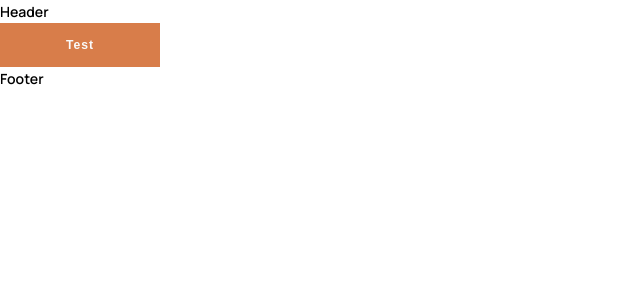
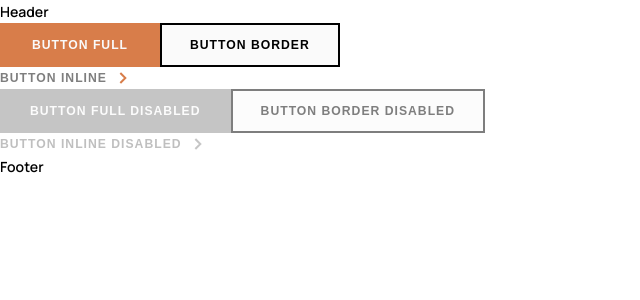
Before and after one commit to Arteque/audiophileshop, a React (Vite) app: page / in a window 1280 px wide. Shown: the top 300 px of the page, without its empty margins (0-640 px from the left). Built offline with nearby package versions, Linux system fonts and the light colour scheme.

Commit message:
Button Component: Full |Border and Inline

```diff
--- a/src/Components/Buttons/Button.tsx
+++ b/src/Components/Buttons/Button.tsx
@@ -4,7 +4,7 @@ interface ButtonProps {
   disabled?: boolean;
   loading?: boolean;
   className?: string;
-  type: "full" | "border";
+  type: "full" | "border" | "inline";
   onClick?: () => void | Promise<void>;
   children: ReactNode | string;
 }
@@ -52,7 +52,15 @@ const isLoading = loading ?? dataLoading
       disabled={disabled || loading}
       {...props}
     >
-      {isLoading ? <span className="loading">...</span> : <span>{children}</span>}
+      {isLoading
+      ?
+      <span className="loading">loading</span>
+      :
+      <>
+        <span className="text">{children}</span>
+        {type === 'inline' && <span className="icon"><img src="./public/shared/desktop/icon-arrow-right.svg" alt="Arrow Right Icon" /></span>}
+      </>
+      }
     </button>
   );
 };
--- a/src/Pages/Dashboard/Start.tsx
+++ b/src/Pages/Dashboard/Start.tsx
@@ -1,19 +1,17 @@
 import Button from "../../Components/Buttons/Button"
 const Start = () => {
 
-  const clickhandler = (): Promise<void> => {
-    return new Promise((resolve) => {
-      setTimeout(() => {
-        console.log("Yes");
-        resolve();
-      }, 5000);
-    });
-  };
+
 
 
   return (
     <>
-        <Button onClick={clickhandler} type="full">Test</Button>
+        <Button type="full">Button Full</Button>
+        <Button type="border">Button Border</Button>
+        <Button type="inline">Button inline</Button>
+        <Button type="full" disabled>Button Full Disabled</Button>
+        <Button type="border" disabled>Button Border Disabled</Button>
+        <Button type="inline" disabled>Button inline Disabled</Button>
     </>
   )
 }
--- a/src/Styles/App.scss
+++ b/src/Styles/App.scss
@@ -29,3 +29,7 @@ body {
   line-height: 1.563rem;
   font-weight: 600;
 }
+
+img{
+    display:block;
+}
--- a/src/Styles/Buttons/Button.scss
+++ b/src/Styles/Buttons/Button.scss
@@ -1,4 +1,4 @@
-.button{
+.button {
   padding: 1rem 2rem;
   font-size: 0.813rem;
   letter-spacing: 1px;
@@ -6,47 +6,66 @@
   border: unset;
   font-weight: 700;
   min-width: 160px;
+  background: unset;
+  text-transform: uppercase;
   cursor: pointer;
   // ####################### Button Full Start
-    &.full{
+  &.full {
     color: var(--clr-ntr-400);
-        background-color:var(--clr-prime-100);
-        &:hover{
-            background-color: var(--clr-prime-200);
-        }
+    background-color: var(--clr-prime-100);
   }
   // ####################### Button Full End
 
   // ####################### Button Border Start
-    &.border{
+  &.border {
     background-color: var(--clr-ntr-400);
-        color:var(--clr-ntr-100);
-        position:relative;
-        &::before{
-            content:"";
-            position:absolute;
+    color: var(--clr-ntr-100);
+    position: relative;
+    &::before {
+      content: "";
+      position: absolute;
       inset: 0;
-            border:2px solid var(--clr-ntr-100);
-        }
-        &:hover{
-            background-color: var(--clr-ntr-100);
-            color:var(--clr-ntr-400);
+      border: 2px solid var(--clr-ntr-100);
     }
   }
   // ####################### Button Border End
 
   // ####################### Button Inline Start
-    &.inline{
-        background-color: var(--clr-ntr-400);
-        color:var(--clr-ntr-100);
-        border:2px solid var(--clr-ntr-100);
-        &:hover{
-            background-color: var(--clr-ntr-100);
-            color:var(--clr-ntr-400);
+  &.inline {
+    padding: 4px 0;
+    display: flex;
+    gap: 0.813rem;
+    align-items: center;
+    color: var(--clr-ntr-100);
+    .text{
+        opacity: 0.5;
     }
   }
   // ####################### Button Inline End
+
+  // Hover State Start
+  &:hover {
+    &:not(:disabled) {
+      &.full {
+        background-color: var(--clr-prime-200);
       }
-button:disabled{
+      &.border {
+        background-color: var(--clr-ntr-100);
+        color: var(--clr-ntr-400);
+      }
+      &.inline {
+        color: var(--clr-prime-100);
+        .text{
+            opacity: 1;
+        }
+      }
+    }
+  }
+
+  // Hover State End
+}
+button:disabled {
   cursor: not-allowed;
+  opacity: 0.5;
+  filter: grayscale(1);
 }
```
Lines whose indentation alone changed are shown as unchanged.
